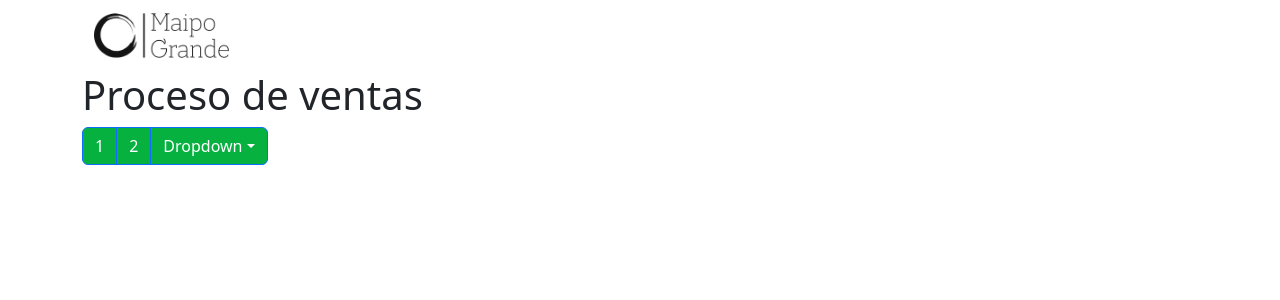
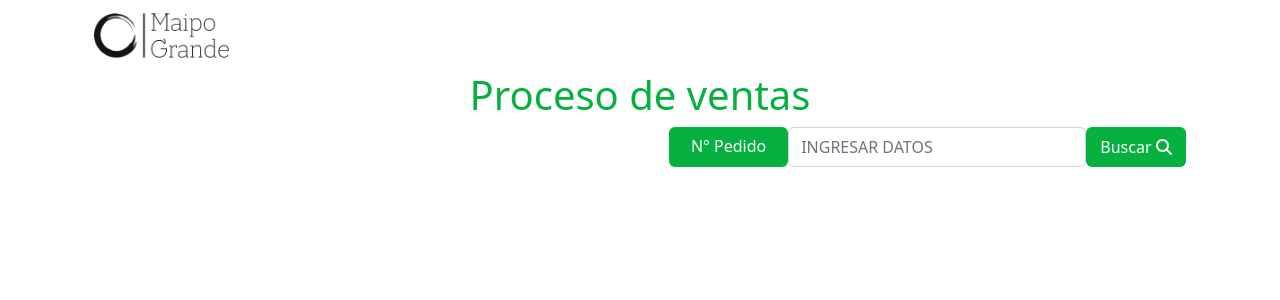
Before and after one commit to losmugiwara/feria-virtual-front, a React (Vite) app: page /cuenta/perfil/admin/procesoventas in a window 1280 px wide. Shown: the top 300 px of the page. Built offline with nearby package versions, Linux system fonts and the light colour scheme.

Commit message:
VISTA PROCESOS

```diff
--- a/src/auth/components/adminMG/datos-admin/components/ClienteExtAd.jsx
+++ b/src/auth/components/adminMG/datos-admin/components/ClienteExtAd.jsx
@@ -7,7 +7,7 @@ export const ClienteExtAd = ({ active, setActive }) => {
     <>
       {active === 3 &&
         <div className='container'>
-          <h1 className='text-center'> Datos Cliente Externo </h1>
+          <h3 className='text-center'> Datos Cliente Externo </h3>
           <div className='container'>
             <div className='d-flex justify-content-evenly flex-row flex-wrap'>
               <div className='d-flex flex-row flex-wrap'>
--- a/src/auth/components/adminMG/datos-admin/components/ClienteIntAd.jsx
+++ b/src/auth/components/adminMG/datos-admin/components/ClienteIntAd.jsx
@@ -7,7 +7,7 @@ export const ClienteIntAd = ({ active, setActive }) => {
     <>
       {active === 2 &&
         <div className='container'>
-          <h1 className='text-center'> Datos Cliente Interno </h1>
+          <h3 className='text-center'> Datos Cliente Interno </h3>
           <div className='container'>
             <div className='d-flex justify-content-evenly flex-row flex-wrap'>
               <div className='d-flex flex-row flex-wrap'>
--- a/src/auth/components/adminMG/datos-admin/components/ProductorAd.jsx
+++ b/src/auth/components/adminMG/datos-admin/components/ProductorAd.jsx
@@ -8,7 +8,7 @@ export const ProductorAd = ({ active, setActive }) => {
     <>
       {active === 1 &&
         <div className='container'>
-          <h1 className='text-center'> Datos Productor</h1>
+          <h3 className='text-center'> Datos Productor</h3>
           <div className='container'>
             <div className='d-flex justify-content-evenly flex-row flex-wrap'>
               <div className='d-flex flex-row flex-wrap'>
--- a/src/auth/components/adminMG/datos-admin/components/TransportistaAd.jsx
+++ b/src/auth/components/adminMG/datos-admin/components/TransportistaAd.jsx
@@ -6,7 +6,7 @@ export const TransportistaAd = ({ active, setActive }) => {
     <>
       {active === 4 &&
         <div className='container'>
-          <h1 className='text-center'> Datos Transportista </h1>
+          <h3 className='text-center'> Datos Transportista </h3>
           <div className='container'>
             <div className='d-flex justify-content-evenly flex-row flex-wrap'>
               <div className='d-flex flex-row flex-wrap'>
--- a/src/auth/components/adminMG/proceso-ventas/ProcesosVentas.jsx
+++ b/src/auth/components/adminMG/proceso-ventas/ProcesosVentas.jsx
@@ -1,36 +1,25 @@
-import { useState } from 'react';
+import { faAngleDown, faSearch } from '@fortawesome/free-solid-svg-icons';
+import { FontAwesomeIcon } from '@fortawesome/react-fontawesome';
+import './procesos.css';
 
 
 export const ProcesosVentas = () => {
 
-  const [act, setAct] = useState(false);
-
-  const clickAct = () => {
-    setAct(act=true);
-  }
 
 
   return (
-    <div>
+    <div className='container'>
       <div>
 
-        <h1>Proceso de ventas</h1>
+        <h1 className='title-color d-flex justify-content-center'>Proceso de ventas</h1>
         <div>
-          <div className='btn-group'>
-            <button className='btn btn-primary'>1</button>
-            <button className='btn btn-primary'>2</button>
-
-            <div className='btn-group'>
-              <button className='btn btn-primary dropdown-toggle' onClick={clickAct}>
-                Dropdown
-              </button>
-              {
-                console.log(setAct)
-
-
-              }
-            </div>
+        <div className='d-flex justify-content-end flex-row'>
+          <div className=' d-flex flex-row'>
+            <button className='btn btnSelect'>N° Pedido <FontAwesomeIcon icon={faAngleDown}/></button>
+            <input  className='form-control'  placeholder='INGRESAR DATOS'></input>
           </div>
+          <button className='btn btn-width'>Buscar <FontAwesomeIcon icon={faSearch}/></button>
+        </div>
         </div>
       </div>
 
--- /dev/null
+++ b/src/auth/components/adminMG/proceso-ventas/procesos.css
@@ -0,0 +1,11 @@
+.title-color{
+    color: #06B140;
+}
+.btn-width{
+    width: 100px;
+    height: 40px;
+}
+.btnSelect{
+    width: 160px;
+    height: 40px;
+}
--- a/src/helpers/api.js
+++ b/src/helpers/api.js
@@ -1,7 +1,7 @@
 import axios from "axios";
 
 export const axiosAuth = axios.create({
-    baseURL: 'http://localhost:8080/auth',
+    baseURL: 'http://44.211.43.207:8080/auth',
     mode: 'no-cors',
     cache: 'default'
 });
```
